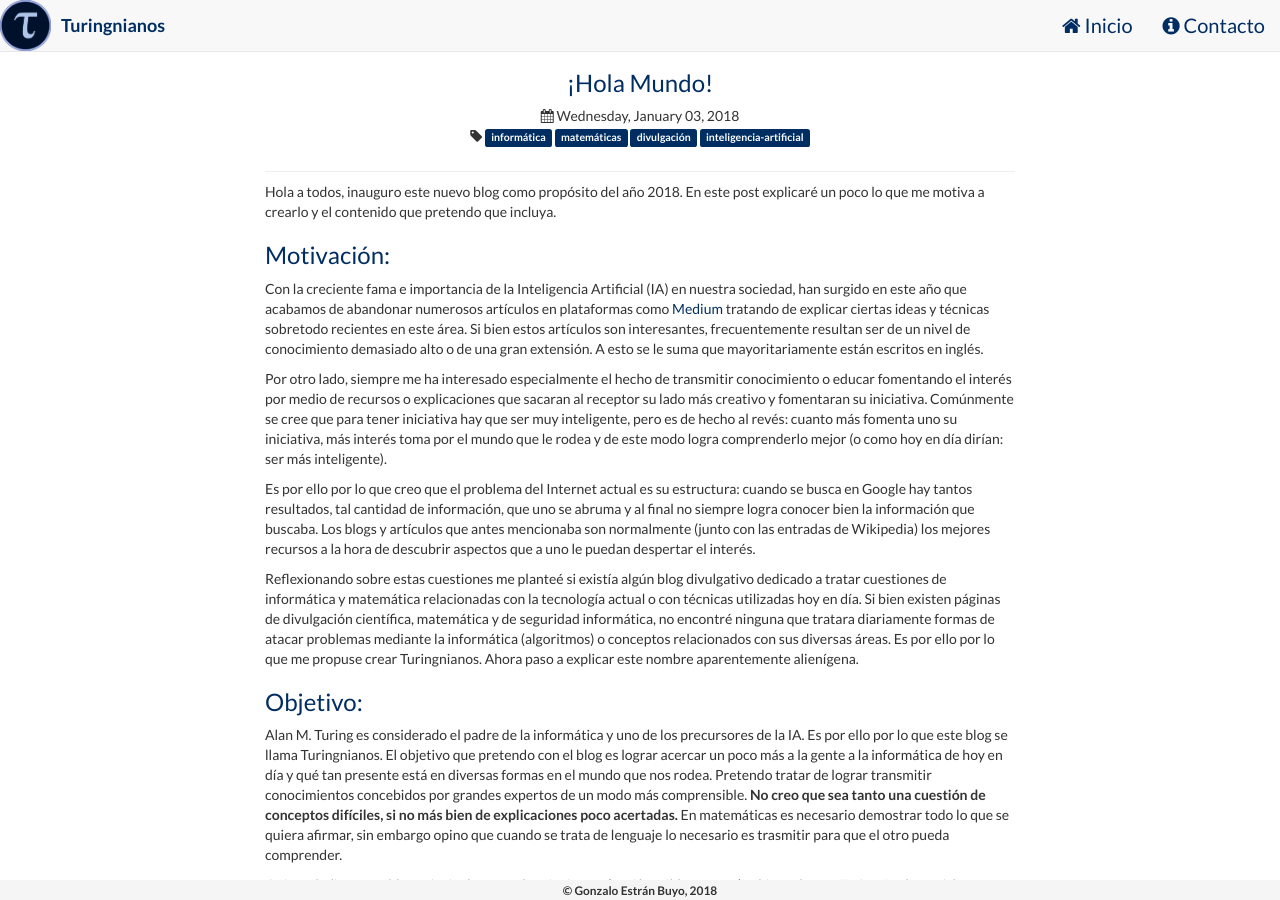
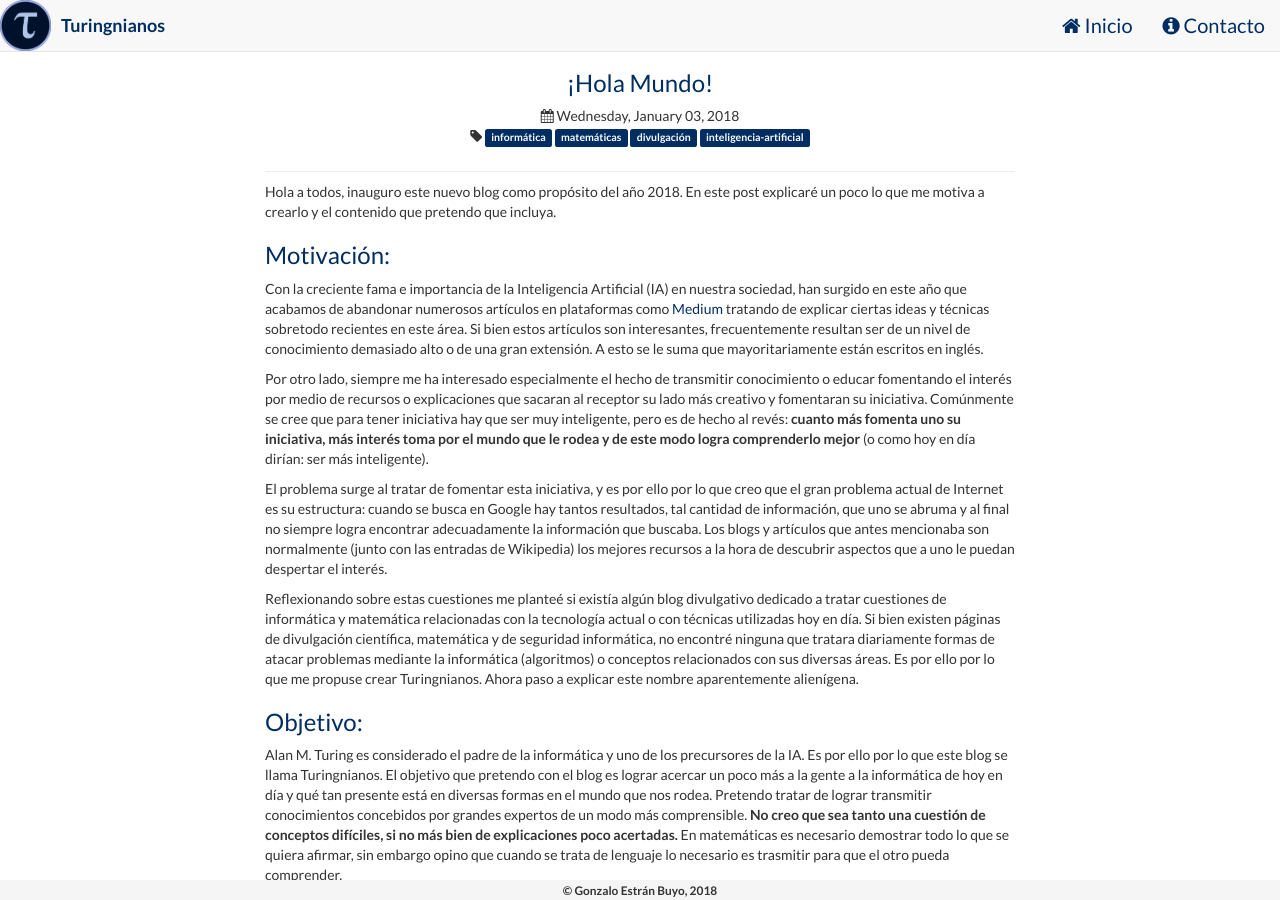
Before and after one commit to turingnianos/turingnianos.github.io, a Jekyll site: the page built from _posts/2018-01-03-hola-mundo.md, in a window 1280 px wide and 900 px high. Built offline with Jekyll 4.4.1, drawn with Linux system fonts in a browser that asks for light colours; nearby versions of some CDN libraries; comment, search, counter and statistics services are not loaded.

Commit message:
Update 2018-01-03-hola-mundo.md

```diff
--- a/_posts/2018-01-03-hola-mundo.md
+++ b/_posts/2018-01-03-hola-mundo.md
@@ -16,9 +16,9 @@ Hola a todos, inauguro este nuevo blog como propósito del año 2018. En este po
 
 Con la creciente fama e importancia de la Inteligencia Artificial (IA) en nuestra sociedad, han surgido en este año que acabamos de abandonar numerosos artículos en plataformas como [Medium](https://medium.com) tratando de explicar ciertas ideas y técnicas sobretodo recientes en este área. Si bien estos artículos son interesantes, frecuentemente resultan ser de un nivel de conocimiento demasiado alto o de una gran extensión. A esto se le suma que mayoritariamente están escritos en inglés.
 
-Por otro lado, siempre me ha interesado especialmente el hecho de transmitir conocimiento o educar fomentando el interés por medio de recursos o explicaciones que sacaran al receptor su lado más creativo y fomentaran su iniciativa. Comúnmente se cree que para tener iniciativa hay que ser muy inteligente, pero es de hecho al revés: cuanto más fomenta uno su iniciativa, más interés toma por el mundo que le rodea y de este modo logra comprenderlo mejor (o como hoy en día dirían: ser más inteligente).
+Por otro lado, siempre me ha interesado especialmente el hecho de transmitir conocimiento o educar fomentando el interés por medio de recursos o explicaciones que sacaran al receptor su lado más creativo y fomentaran su iniciativa. Comúnmente se cree que para tener iniciativa hay que ser muy inteligente, pero es de hecho al revés: **cuanto más fomenta uno su iniciativa, más interés toma por el mundo que le rodea y de este modo logra comprenderlo mejor** (o como hoy en día dirían: ser más inteligente).
 
-Es por ello por lo que creo que el problema del Internet actual es su estructura: cuando se busca en Google hay tantos resultados, tal cantidad de información, que uno se abruma y al final no siempre logra conocer bien la información que buscaba. Los blogs y artículos que antes mencionaba son normalmente (junto con las entradas de Wikipedia) los mejores recursos a la hora de descubrir aspectos que a uno le puedan despertar el interés.
+El problema surge al tratar de fomentar esta iniciativa, y es por ello por lo que creo que el gran problema actual de Internet es su estructura: cuando se busca en Google hay tantos resultados, tal cantidad de información, que uno se abruma y al final no siempre logra encontrar adecuadamente la información que buscaba. Los blogs y artículos que antes mencionaba son normalmente (junto con las entradas de Wikipedia) los mejores recursos a la hora de descubrir aspectos que a uno le puedan despertar el interés.
 
 Reflexionando sobre estas cuestiones me planteé si existía algún blog divulgativo dedicado a tratar cuestiones de informática y matemática relacionadas con la tecnología actual  o con técnicas utilizadas hoy en día. Si bien existen páginas de divulgación científica, matemática y de seguridad informática, no encontré ninguna que tratara diariamente formas de atacar problemas mediante la informática (algoritmos) o conceptos relacionados con sus diversas áreas. Es por ello por lo que me propuse crear Turingnianos. Ahora paso a explicar este nombre aparentemente alienígena.
 
```
